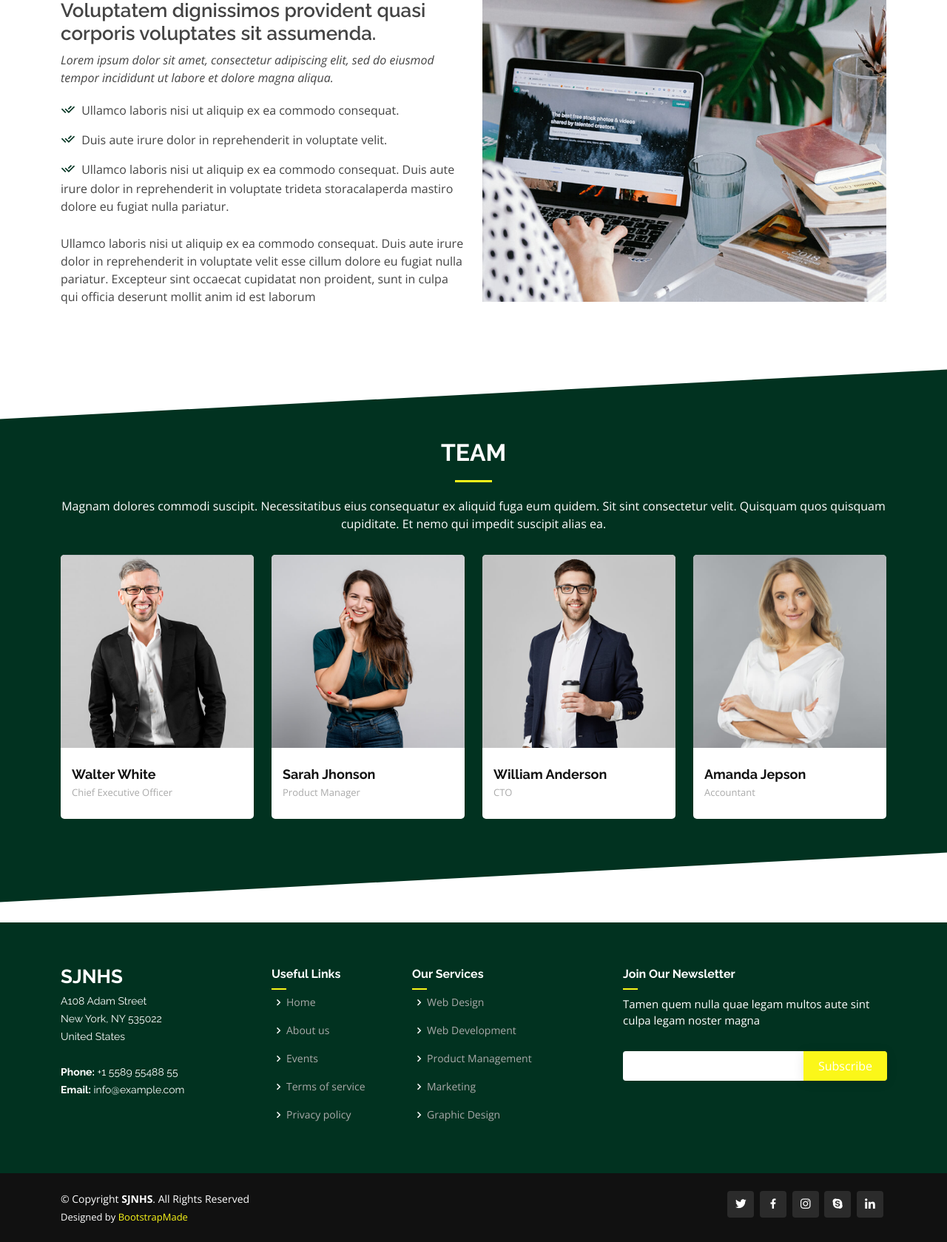
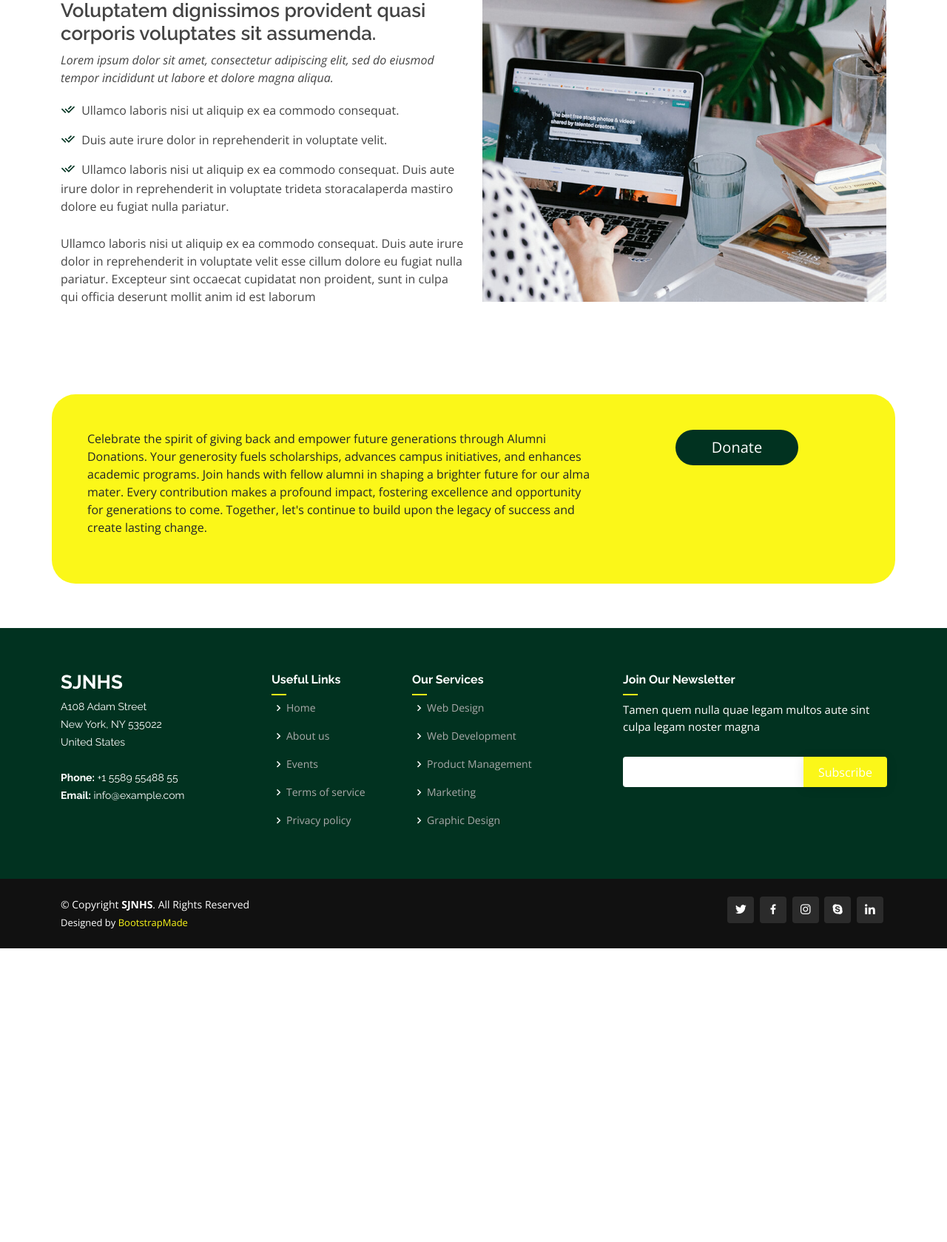
Before and after one commit to heyaxenthDev/SJNHSAlumniSystem, a PHP site: page / in a window 1280 px wide. Shown: the part 3389-5068 px from the top of the page at 74% size. After the commit the page ends 4671 px from the top, so only its background shows below. Run offline with PHP 8.4, Linux system fonts and the light colour scheme.

Commit message:
donation section added

```diff
--- a/assets/css/style.css
+++ b/assets/css/style.css
@@ -20,7 +20,7 @@ a {
 }
 
 a:hover {
-  color: #e76668;
+  color: #fff;
   text-decoration: none;
 }
 
--- a/index.php
+++ b/index.php
@@ -468,95 +468,28 @@
             </div>
         </section><!-- End Tabs Section -->
 
-        <!-- ======= Team Section ======= -->
-        <section id="team" class="team section-bg">
-            <div class="container" data-aos="fade-up">
-
-                <div class="section-title">
-                    <h2>Team</h2>
-                    <p>Magnam dolores commodi suscipit. Necessitatibus eius consequatur ex aliquid fuga eum quidem. Sit
-                        sint consectetur velit. Quisquam quos quisquam cupiditate. Et nemo qui impedit suscipit alias
-                        ea.</p>
-                </div>
-
+        <!-- ======= Donation Section ======= -->
+        <section id="donation" class="">
+            <div class="container p-5 rounded-5" data-aos="fade-up" style="background-color: #FBF719;">
                 <div class="row">
-
-                    <div class="col-lg-3 col-md-6 d-flex align-items-stretch">
-                        <div class="member" data-aos="fade-up" data-aos-delay="100">
-                            <div class="member-img">
-                                <img src="assets/img/team/team-1.jpg" class="img-fluid" alt="">
-                                <div class="social">
-                                    <a href=""><i class="bi bi-twitter"></i></a>
-                                    <a href=""><i class="bi bi-facebook"></i></a>
-                                    <a href=""><i class="bi bi-instagram"></i></a>
-                                    <a href=""><i class="bi bi-linkedin"></i></a>
-                                </div>
-                            </div>
-                            <div class="member-info">
-                                <h4>Walter White</h4>
-                                <span>Chief Executive Officer</span>
-                            </div>
+                    <div class="col-lg-8 col-md-8">
+                        <p class="text-dark fw-medium">Celebrate the spirit of giving back and empower future
+                            generations through
+                            Alumni Donations.
+                            Your generosity fuels scholarships, advances campus initiatives, and enhances academic
+                            programs. Join hands with fellow alumni in shaping a brighter future for our alma mater.
+                            Every contribution makes a profound impact, fostering excellence and opportunity for
+                            generations to come. Together, let's continue to build upon the legacy of success and create
+                            lasting change.</p>
+                    </div>
+                    <div class="col-lg-4 col-md-4">
+                        <div class="d-grid gap-2 col-6 mx-auto">
+                            <a class=" btn rounded-5 text-white btn-lg" style="background-color: #013220;">Donate</a>
                         </div>
                     </div>
-
-                    <div class="col-lg-3 col-md-6 d-flex align-items-stretch">
-                        <div class="member" data-aos="fade-up" data-aos-delay="200">
-                            <div class="member-img">
-                                <img src="assets/img/team/team-2.jpg" class="img-fluid" alt="">
-                                <div class="social">
-                                    <a href=""><i class="bi bi-twitter"></i></a>
-                                    <a href=""><i class="bi bi-facebook"></i></a>
-                                    <a href=""><i class="bi bi-instagram"></i></a>
-                                    <a href=""><i class="bi bi-linkedin"></i></a>
-                                </div>
-                            </div>
-                            <div class="member-info">
-                                <h4>Sarah Jhonson</h4>
-                                <span>Product Manager</span>
-                            </div>
-                        </div>
-                    </div>
-
-                    <div class="col-lg-3 col-md-6 d-flex align-items-stretch">
-                        <div class="member" data-aos="fade-up" data-aos-delay="300">
-                            <div class="member-img">
-                                <img src="assets/img/team/team-3.jpg" class="img-fluid" alt="">
-                                <div class="social">
-                                    <a href=""><i class="bi bi-twitter"></i></a>
-                                    <a href=""><i class="bi bi-facebook"></i></a>
-                                    <a href=""><i class="bi bi-instagram"></i></a>
-                                    <a href=""><i class="bi bi-linkedin"></i></a>
-                                </div>
-                            </div>
-                            <div class="member-info">
-                                <h4>William Anderson</h4>
-                                <span>CTO</span>
-                            </div>
-                        </div>
-                    </div>
-
-                    <div class="col-lg-3 col-md-6 d-flex align-items-stretch">
-                        <div class="member" data-aos="fade-up" data-aos-delay="400">
-                            <div class="member-img">
-                                <img src="assets/img/team/team-4.jpg" class="img-fluid" alt="">
-                                <div class="social">
-                                    <a href=""><i class="bi bi-twitter"></i></a>
-                                    <a href=""><i class="bi bi-facebook"></i></a>
-                                    <a href=""><i class="bi bi-instagram"></i></a>
-                                    <a href=""><i class="bi bi-linkedin"></i></a>
-                                </div>
-                            </div>
-                            <div class="member-info">
-                                <h4>Amanda Jepson</h4>
-                                <span>Accountant</span>
-                            </div>
-                        </div>
-                    </div>
-
                 </div>
-
             </div>
-        </section><!-- End Team Section -->
+        </section>
 
     </main><!-- End #main -->
 
```
